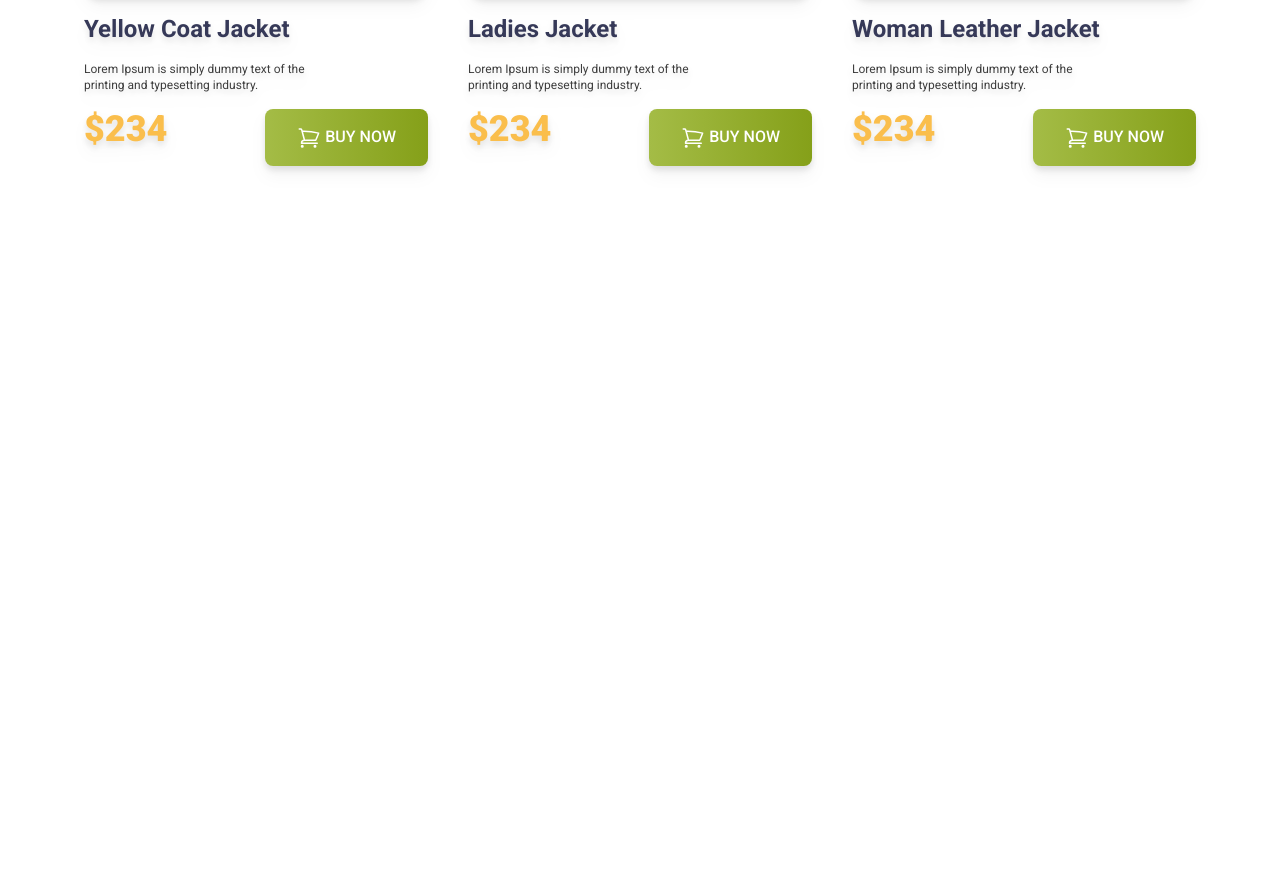
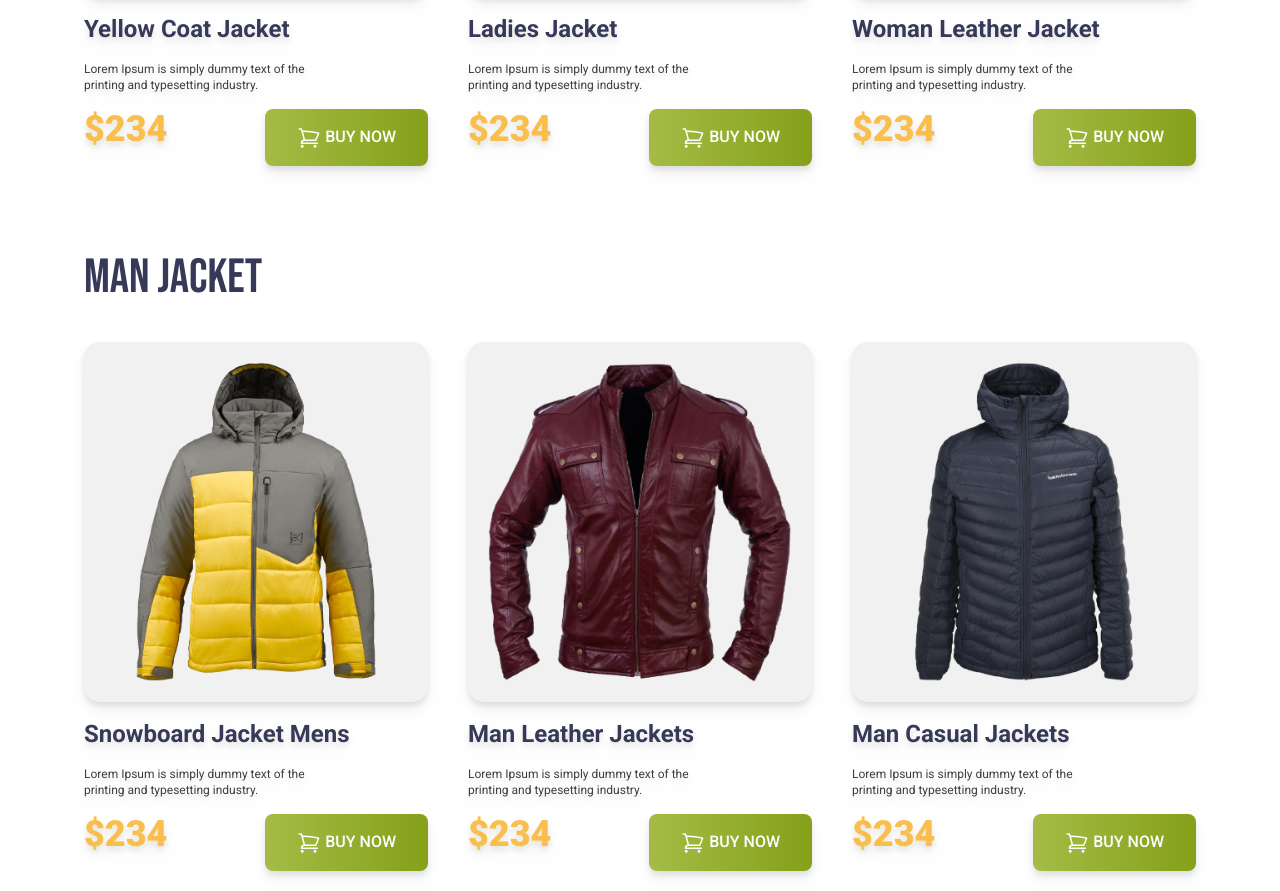
Before and after one commit to mubashirbappi5/clothes-store, a plain HTML site: page index.html in a window 1280 px wide. Shown: the part 1018-1909 px from the top of the page. Before the commit the page ends 1252 px from the top, so only its background shows below. Drawn offline with nearby package versions, Linux system fonts and the light colour scheme.

Commit message:
men fasion

```diff
--- a/index.html
+++ b/index.html
@@ -117,6 +117,63 @@
             </div>
 
          </section>
+         <section>
+            <!-- man section -->
+             <h3 class="text-5xl text-[#363958] bebas-neue p-5 ">Man Jacket</h3>
+             <!-- Man Jacket -->
+             <div class= "grid lg:grid-cols-3 md:grid-cols-2 sm:grid-cols-1 ">
+                <!-- card-Man Jacket -->
+                 <div class="p-5  rounded-2xl space-y-4 drop-shadow-lg">
+                    <img class="rounded-2xl p-5 bg-[#F1F1F1]" src="images/jacket-4.png" alt="">
+                    <h4 class="text-2xl font-semibold text-[#363958]">Snowboard Jacket Mens</h4>
+                    <p class="text-xs text-[#3E3E3E]">Lorem Ipsum is simply dummy text of the <br>
+                        printing and typesetting industry.</p>
+                        <div class="flex justify-between">
+                            <h3 class="text-4xl font-extrabold text-[#FABE4C]">$234</h3>
+                            <button class="bg-gradient-to-r from-[#A4BC46] to-[#85A019] px-8 py-4 rounded-lg text-base text-white font-medium">
+                                <svg xmlns="http://www.w3.org/2000/svg" fill="none" viewBox="0 0 24 24" stroke-width="1.5" stroke="currentColor" class="size-6 text-white inline">
+                                    <path stroke-linecap="round" stroke-linejoin="round" d="M2.25 3h1.386c.51 0 .955.343 1.087.835l.383 1.437M7.5 14.25a3 3 0 0 0-3 3h15.75m-12.75-3h11.218c1.121-2.3 2.1-4.684 2.924-7.138a60.114 60.114 0 0 0-16.536-1.84M7.5 14.25 5.106 5.272M6 20.25a.75.75 0 1 1-1.5 0 .75.75 0 0 1 1.5 0Zm12.75 0a.75.75 0 1 1-1.5 0 .75.75 0 0 1 1.5 0Z" />
+                                  </svg>
+
+                                BUY NOW</button>
+                        </div>
+
+                 </div>
+                 <div class="p-5  rounded-2xl space-y-4 drop-shadow-lg">
+                    <img class="rounded-2xl p-5 bg-[#F1F1F1]" src="images/jacket-5.png" alt="">
+                    <h4 class="text-2xl font-semibold text-[#363958]">Man Leather Jackets</h4>
+                    <p class="text-xs text-[#3E3E3E]">Lorem Ipsum is simply dummy text of the <br>
+                        printing and typesetting industry.</p>
+                        <div class="flex justify-between">
+                            <h3 class="text-4xl font-extrabold text-[#FABE4C]">$234</h3>
+                            <button class="bg-gradient-to-r from-[#A4BC46] to-[#85A019] px-8 py-4 rounded-lg text-base text-white font-medium">
+                                <svg xmlns="http://www.w3.org/2000/svg" fill="none" viewBox="0 0 24 24" stroke-width="1.5" stroke="currentColor" class="size-6 text-white inline">
+                                    <path stroke-linecap="round" stroke-linejoin="round" d="M2.25 3h1.386c.51 0 .955.343 1.087.835l.383 1.437M7.5 14.25a3 3 0 0 0-3 3h15.75m-12.75-3h11.218c1.121-2.3 2.1-4.684 2.924-7.138a60.114 60.114 0 0 0-16.536-1.84M7.5 14.25 5.106 5.272M6 20.25a.75.75 0 1 1-1.5 0 .75.75 0 0 1 1.5 0Zm12.75 0a.75.75 0 1 1-1.5 0 .75.75 0 0 1 1.5 0Z" />
+                                  </svg>
+
+                                BUY NOW</button>
+                        </div>
+
+                 </div>
+                 <div class="p-5  rounded-2xl space-y-4 drop-shadow-lg">
+                    <img class="rounded-2xl p-5 bg-[#F1F1F1]" src="images/jacket-6.png" alt="">
+                    <h4 class="text-2xl font-semibold text-[#363958]">Man Casual Jackets</h4>
+                    <p class="text-xs text-[#3E3E3E]">Lorem Ipsum is simply dummy text of the <br>
+                        printing and typesetting industry.</p>
+                        <div class="flex justify-between">
+                            <h3 class="text-4xl font-extrabold text-[#FABE4C]">$234</h3>
+                            <button class="bg-gradient-to-r from-[#A4BC46] to-[#85A019] px-8 py-4 rounded-lg text-base text-white font-medium">
+                                <svg xmlns="http://www.w3.org/2000/svg" fill="none" viewBox="0 0 24 24" stroke-width="1.5" stroke="currentColor" class="size-6 text-white inline">
+                                    <path stroke-linecap="round" stroke-linejoin="round" d="M2.25 3h1.386c.51 0 .955.343 1.087.835l.383 1.437M7.5 14.25a3 3 0 0 0-3 3h15.75m-12.75-3h11.218c1.121-2.3 2.1-4.684 2.924-7.138a60.114 60.114 0 0 0-16.536-1.84M7.5 14.25 5.106 5.272M6 20.25a.75.75 0 1 1-1.5 0 .75.75 0 0 1 1.5 0Zm12.75 0a.75.75 0 1 1-1.5 0 .75.75 0 0 1 1.5 0Z" />
+                                  </svg>
+
+                                BUY NOW</button>
+                        </div>
+
+                 </div>
+
+             </div>
+         </section>
 
     </main>
     <footer>
```
